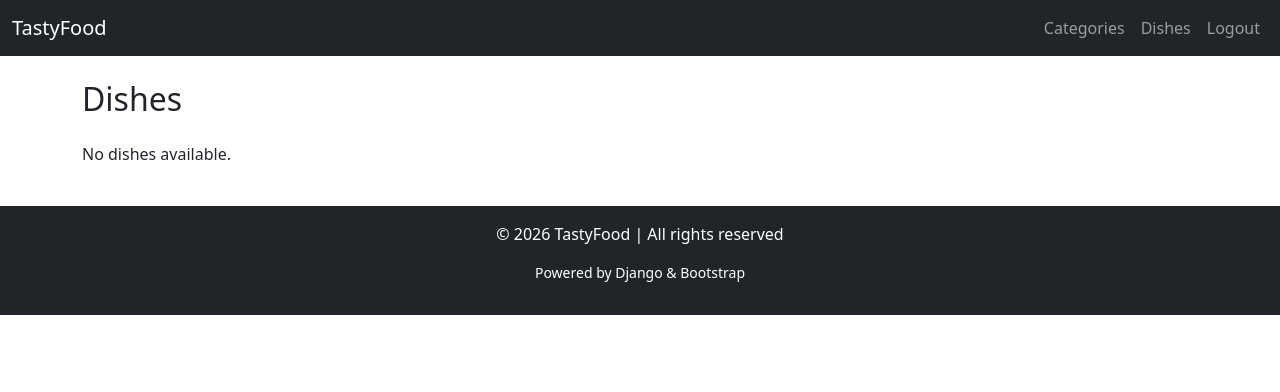
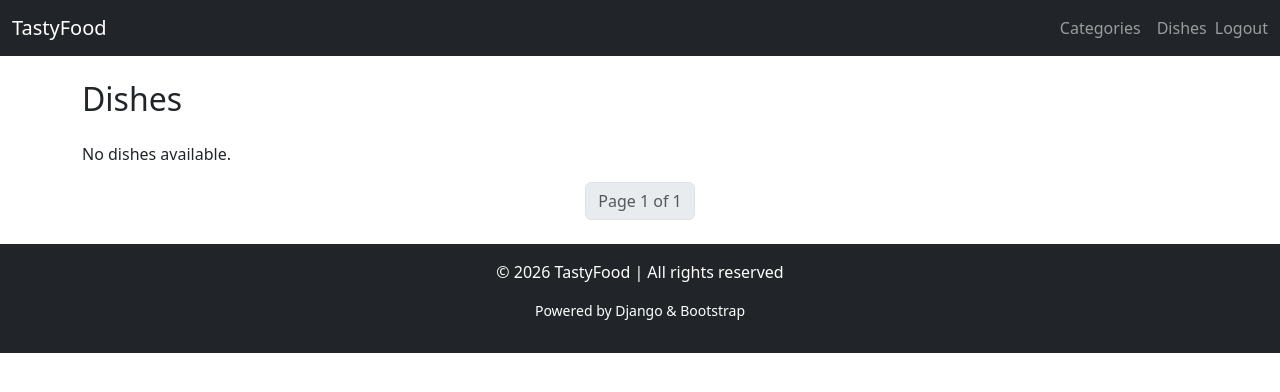
Before and after one commit to 3883IZ/restaurant-kitchen-service, a Django app: page / in a window 1280 px wide. Shown: the top 392 px of the page. Run offline with Django 5.2, Linux system fonts and the light colour scheme; the visitor is signed in with stand-in values (Sample User, id 1); data that the repository does not hold is empty.

Commit message:
Fix logout flow: redirect to home, remove logged_out.html, update views and urls

```diff
--- a/kitchen/views.py
+++ b/kitchen/views.py
@@ -2,12 +2,12 @@ from django.shortcuts import render, get_object_or_404, redirect
 from django.core.paginator import Paginator
 from django.views.generic import ListView
 from django.contrib.auth.decorators import login_required
-from django.contrib.auth import login
+from django.contrib.auth import login, logout
 from .models import Category, Dish
 from .forms import CustomUserCreationForm
 
 
-@login_required
+# 🔹 Головна сторінка тепер доступна всім
 def dish_list(request):
     query = request.GET.get("q")
     dishes = Dish.objects.all()
@@ -40,7 +40,7 @@ def category_dishes(request, pk):
 
     return render(
         request,
-        "kitchen/category_dishes.html",   # 🔹 тепер окремий шаблон
+        "kitchen/category_dishes.html",   # 🔹 окремий шаблон
         {"category": category, "page_obj": page_obj, "query": query},
     )
 
@@ -62,3 +62,9 @@ def register(request):
     else:
         form = CustomUserCreationForm()
     return render(request, "registration/register.html", {"form": form})
+
+
+# 🔹 Кастомний Logout
+def logout_view(request):
+    logout(request)
+    return redirect("home")
--- a/restaurant_kitchen_service/urls.py
+++ b/restaurant_kitchen_service/urls.py
@@ -1,6 +1,6 @@
 from django.contrib import admin
 from django.urls import path, include
-from kitchen.views import dish_list, CategoryListView, category_dishes, register
+from kitchen.views import dish_list, CategoryListView, category_dishes, register, logout_view
 from django.conf import settings
 from django.conf.urls.static import static
 
@@ -12,7 +12,8 @@ urlpatterns = [
     path('categories/<int:pk>/dishes/', category_dishes, name='category_dishes'),
 
     # Авторизація
-    path('accounts/', include('django.contrib.auth.urls')),
+    path('accounts/logout/', logout_view, name='logout'),   # 🔹 кастомний logout
+    path('accounts/', include('django.contrib.auth.urls')), # стандартні login/reset/password
     path('accounts/register/', register, name='register'),
 ]
 
--- a/templates/kitchen/base.html
+++ b/templates/kitchen/base.html
@@ -24,8 +24,11 @@
 
                     <!-- Авторизація -->
                     {% if user.is_authenticated %}
-                        <li class="nav-item">
-                            <a class="nav-link" href="{% url 'logout' %}">Logout</a>
+                        <li class="nav-item d-flex align-items-center">
+                            <form action="{% url 'logout' %}" method="post" class="d-flex align-items-center m-0">
+                                {% csrf_token %}
+                                <button type="submit" class="nav-link border-0 bg-transparent p-0">Logout</button>
+                            </form>
                         </li>
                     {% else %}
                         <li class="nav-item">
--- a/templates/kitchen/dish_list.html
+++ b/templates/kitchen/dish_list.html
@@ -5,7 +5,7 @@
 {% block content %}
 <h2 class="mb-4">Dishes</h2>
 <div class="row">
-    {% for dish in dishes %}
+    {% for dish in page_obj %}
         <div class="col-md-4 mb-4">
             <div class="card h-100">
                 {% if dish.image %}
@@ -24,4 +24,23 @@
         <p>No dishes available.</p>
     {% endfor %}
 </div>
+
+<!-- Пагінація -->
+<nav aria-label="Page navigation">
+  <ul class="pagination justify-content-center">
+    {% if page_obj.has_previous %}
+      <li class="page-item">
+        <a class="page-link" href="?page={{ page_obj.previous_page_number }}{% if query %}&q={{ query }}{% endif %}">Previous</a>
+      </li>
+    {% endif %}
+    <li class="page-item disabled">
+      <span class="page-link">Page {{ page_obj.number }} of {{ page_obj.paginator.num_pages }}</span>
+    </li>
+    {% if page_obj.has_next %}
+      <li class="page-item">
+        <a class="page-link" href="?page={{ page_obj.next_page_number }}{% if query %}&q={{ query }}{% endif %}">Next</a>
+      </li>
+    {% endif %}
+  </ul>
+</nav>
 {% endblock %}
```
Also changed, not shown: templates/kitchen/category_dishes.html (+20 -1 lines), templates/registration/logged_out.html (deleted, +0 -8 lines).
